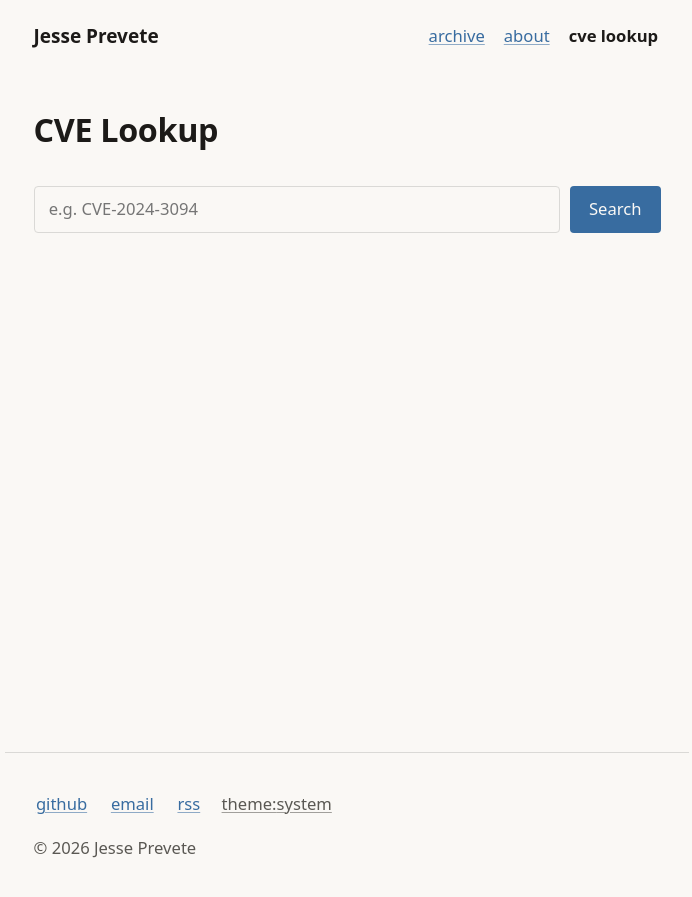
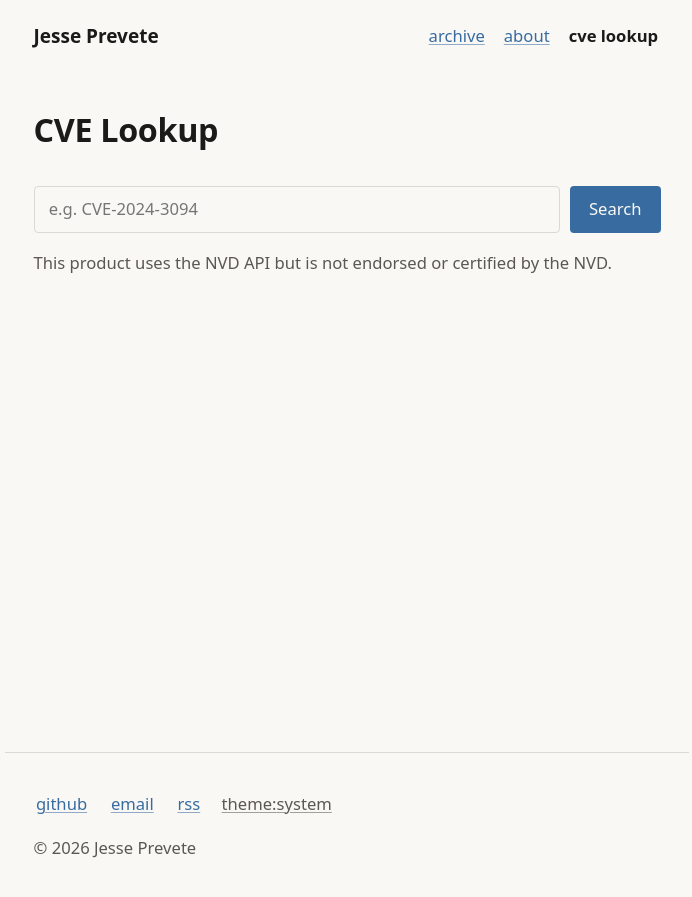
Before and after one commit to JessePrevete/JessePrevete.github.io, a Jekyll site: the page built from cve-lookup.md, in a window 1280 px wide. Shown: the top 897 px of the page, without its empty margins (293-985 px from the left). Built offline with Jekyll 4.4.1, drawn with Linux system fonts in a browser that asks for light colours; part of the change alters nothing that is shown.

Commit message:
Add attribution notice.

```diff
--- a/cve-lookup.md
+++ b/cve-lookup.md
@@ -9,6 +9,7 @@ permalink: /cve-lookup/
     <input type="text" placeholder="e.g. CVE-2024-3094">
     <button>Search</button>
   </div>
+  <p class="cve-attribution">This product uses the NVD API but is not endorsed or certified by the NVD.</p>
   <div class="cve-results"></div>
 </div>
 
@@ -46,6 +47,10 @@ permalink: /cve-lookup/
   border: 1px solid var(--border);
   border-radius: var(--radius);
   padding: var(--s4) var(--s5);
+}
+.cve-attribution {
+  font-size: var(--fs-meta);
+  color: var(--fg-muted);
 }
 .cve-card + .cve-card { margin-block-start: var(--s3); }
 </style>
```
